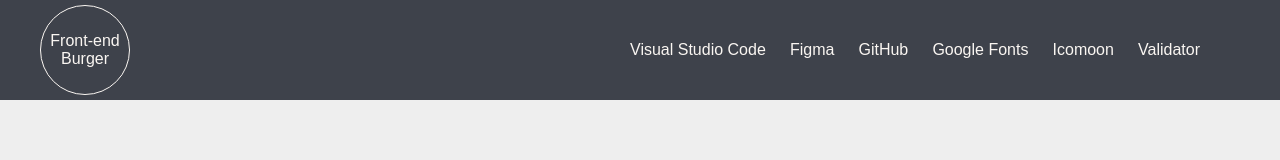
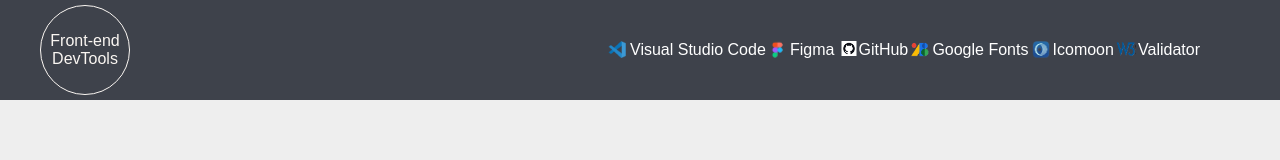
Before and after one commit to Javus-Scriptus/Burger-Menu, a plain HTML site: page index.html in a window 1280 px wide. Drawn offline with Linux system fonts and the light colour scheme.

Commit message:
added png, index.html, style.css, deleted burger.

```diff
--- a/burger.html
+++ b/index.html
@@ -6,7 +6,7 @@
     <meta http-equiv="X-UA-Compatible" content="IE=edge">
     <meta name="viewport" content="width=device-width, initial-scale=1.0">
     <title>Burger</title>
-    <link rel="stylesheet" href="burger.css">
+    <link rel="stylesheet" href="style.css">
 </head>
 
 <body>
@@ -14,16 +14,16 @@
         <header class="header">
             <div class="logo">
                 <span>Front-end</span>
-                <span>Burger</span>
+                <span>DevTools</span>
             </div>
             <nav class="nav">
                 <ul>
-                    <li>Visual Studio Code</li>
-                    <li>Figma</li>
-                    <li>GitHub</li>
-                    <li>Google Fonts</li>
-                    <li>Icomoon</li>
-                    <li>Validator</li>
+                    <li><a class="vs" href="https://code.visualstudio.com/" target="_blank">Visual Studio Code</a></li>
+                    <li><a class="figma" href="https://www.figma.com/" target="_blank">Figma</a></li>
+                    <li><a class="github" href="https://github.com/" target="_blank">GitHub</a></li>
+                    <li><a class="fonts" href="https://fonts.google.com/" target="_blank">Google Fonts</a></li>
+                    <li><a class="icomoon" href="https://icomoon.io/" target="_blank">Icomoon</a></li>
+                    <li><a class="validator" href="https://validator.w3.org/nu/#textarea" target="_blank">Validator</a></li>
                 </ul>
             </nav>
             <div class="burger">
--- a/burger.css
+++ b/style.css
@@ -58,6 +58,23 @@ body {
   display: flex;
   justify-content: space-between;
   margin-left: 50px;
+  gap: 24px;
+}
+
+nav ul li {
+  position: relative;
+}
+
+nav ul a {
+  color: white;
+  text-decoration: none;
+}
+
+nav ul li a:hover {
+  color: #2196f3;
+  transition: 0.4s ease;
+  transform: perspective(1.1);
+  cursor: pointer;
 }
 
 .burger {
@@ -148,3 +165,75 @@ body {
     opacity: 1;
   }
 }
+
+.vs::before {
+  content: '';
+  width: 17px;
+  height: 17px;
+  position: absolute;
+  background-repeat: no-repeat;
+  background-size: cover;
+  background-color: transparent;
+  background-image: url(icons/vs.png);
+  transform: translate(-125%, 0%);
+}
+
+.figma::before {
+  content: '';
+  width: 22px;
+  height: 22px;
+  position: absolute;
+  background-repeat: no-repeat;
+  background-size: cover;
+  background-color: transparent;
+  background-image: url(icons/figma.png);
+  transform: translate(-110%, -10%);
+}
+
+.github::before {
+  content: '';
+  width: 15px;
+  height: 15px;
+  position: absolute;
+  background-repeat: no-repeat;
+  background-size: cover;
+  background-color: transparent;
+  background-image: url(icons/github.jpg);
+  transform: translate(-110%, 0%);
+}
+
+.fonts::before {
+  content: '';
+  width: 24px;
+  height: 24px;
+  position: absolute;
+  background-repeat: no-repeat;
+  background-size: cover;
+  background-color: transparent;
+  background-image: url(icons/fonts.png);
+  transform: translate(-100%, -15%);
+}
+
+.icomoon::before {
+  content: '';
+  width: 20px;
+  height: 20px;
+  position: absolute;
+  background-repeat: no-repeat;
+  background-size: cover;
+  background-color: transparent;
+  background-image: url(icons/icomoon.png);
+  transform: translate(-110%, -8%);
+}
+
+.validator::before {
+  content: '';
+  width: 20px;
+  height: 20px;
+  position: absolute;
+  background-repeat: no-repeat;
+  background-size: cover;
+  background-color: transparent;
+  background-image: url(icons/validator.png);
+  transform: translate(-110%, -10%);
+}
```
Also changed, not shown: icons/figma.png (added), icons/fonts.png (added), icons/github.jpg (added), icons/github.png (added), icons/icomoon.png (added), icons/validator.png (added), icons/vs.png (added).
